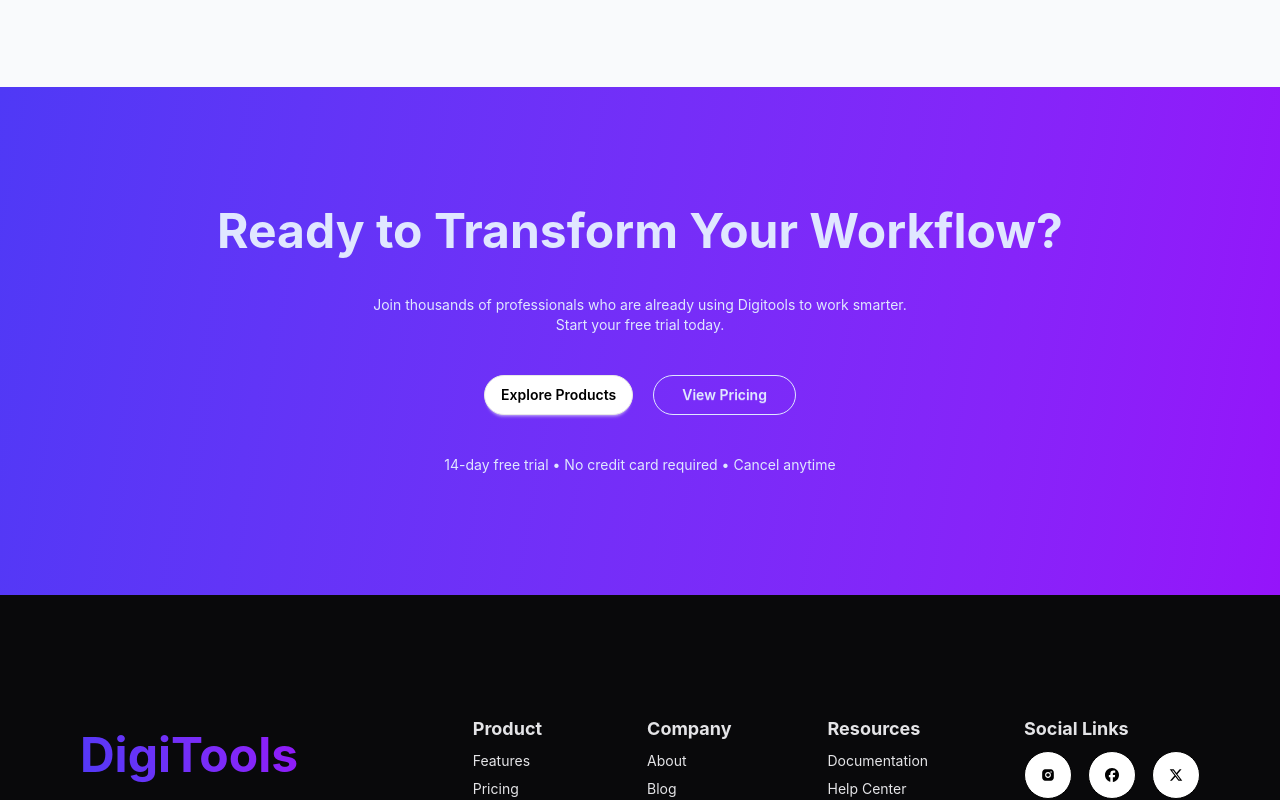
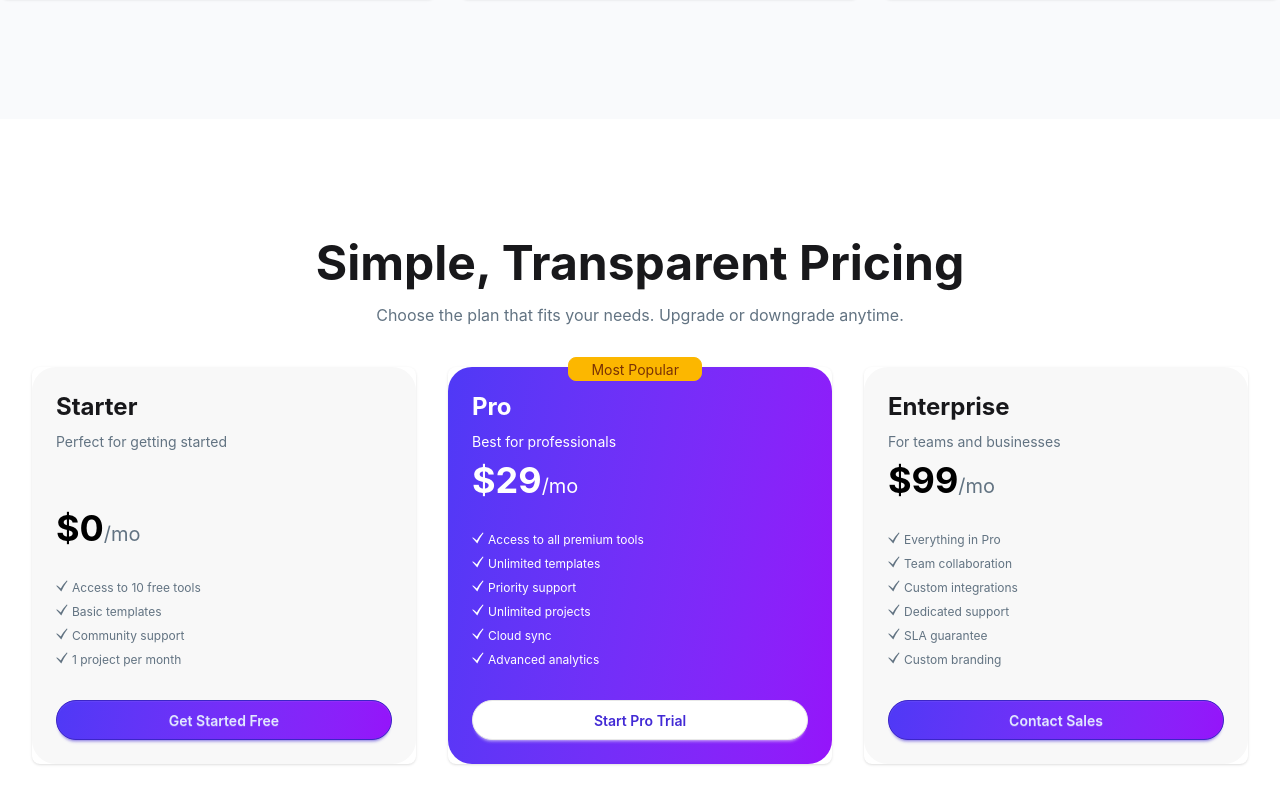
Before and after one commit to sanjana-moon/DigiTools_App, a React (Vite) app: page / in a window 1280 px wide. Shown: the part 1692-2492 px from the top of the page. Built offline with nearby package versions, Linux system fonts and the light colour scheme.

Commit message:
PricingCard done with about section done

```diff
--- a/src/App.jsx
+++ b/src/App.jsx
@@ -3,8 +3,9 @@
 import CardContainer from './Component/CardContainer/CardContainer'
 import About from './Component/Footer/About'
 import Footer from './Component/Footer/Footer'
-import Instruction from './Component/Instruction/Instruction'
+import Instruction from './Component/InstructionCard/InstructionCards'
 import Navbar from './Component/Navbar/Navbar'
+import PricingCard from './Component/PricingCard/PricingCard'
 import Stat from './Component/Stat/Stat'
 
 const fetchCards = async () => {
@@ -22,6 +23,7 @@
       <Stat />
       <CardContainer cardsPromise={cardsPromise}/>
       <Instruction/>
+      <PricingCard/>
       <Footer/>
     </>
   )
--- /dev/null
+++ b/src/Component/PricingCard/PricingCard.jsx
@@ -0,0 +1,102 @@
+import React from 'react';
+import { GiCheckMark } from 'react-icons/gi';
+
+const PricingCard = () => {
+    return (
+        <div className='py-30'>
+            <div className='text-center pb-10'>
+                <h1 className='text-5xl font-bold pb-4'>Simple, Transparent Pricing</h1>
+                <p className='text-[#627382]'>Choose the plan that fits your needs. Upgrade or downgrade anytime.</p>
+            </div>
+            <div className='container mx-auto flex gap-8 justify-center'>
+                <div className="card w-96 shadow-sm">
+                    <div className="card-body bg-base-200 rounded-3xl">
+                        <h2 className="text-2xl font-bold">Starter</h2>
+                        <p className='text-[#627382]'>Perfect for getting started</p>
+                        <span className="text-xl text-[#627382]"><span className='font-bold text-4xl text-black'>$0</span>/mo</span>
+                        <ul className="mt-6 flex flex-col gap-2 text-xs text-[#627382]">
+                            <li>
+                                <span className='flex gap-1'><GiCheckMark /> Access to 10 free tools</span>
+                            </li>
+                            <li>
+                                <span className='flex gap-1'><GiCheckMark /> Basic templates</span>
+                            </li>
+                            <li>
+                                <span className='flex gap-1'><GiCheckMark /> Community support</span>
+                            </li>
+                            <li>
+                                <span className='flex gap-1'><GiCheckMark /> 1 project per month</span>
+                            </li>
+                        </ul>
+                        <div className="mt-6">
+                            <button className="btn btn-primary bg-linear-100 from-[#4F39F6] to-[#9514FA] btn-block rounded-full">Get Started Free</button>
+                        </div>
+                    </div>
+                </div>
+                <div className="card w-96 shadow-sm">
+                    <div className="card-body bg-linear-100 from-[#4F39F6] to-[#9514FA] text-white rounded-3xl">
+                        <span className="badge badge-warning w-[35%] absolute left-30 -top-2.5">Most Popular</span>
+                        <h2 className="text-2xl font-bold">Pro</h2>
+                        <p className=''>Best for professionals</p>
+                        <span className="text-xl"><span className='font-bold text-4xl'>$29</span>/mo</span>
+                        <ul className="mt-6 flex flex-col gap-2 text-xs">
+                            <li>
+                                <span className='flex gap-1'><GiCheckMark /> Access to all premium tools</span>
+                            </li>
+                            <li>
+                                <span className='flex gap-1'><GiCheckMark /> Unlimited templates</span>
+                            </li>
+                            <li>
+                                <span className='flex gap-1'><GiCheckMark /> Priority support</span>
+                            </li>
+                            <li>
+                                <span className='flex gap-1'><GiCheckMark /> Unlimited projects</span>
+                            </li>
+                            <li>
+                                <span className='flex gap-1'><GiCheckMark /> Cloud sync</span>
+                            </li>
+                            <li>
+                                <span className='flex gap-1'><GiCheckMark /> Advanced analytics</span>
+                            </li>
+                        </ul>
+                        <div className="mt-6">
+                            <button className="btn bg-white text-primary btn-block rounded-full">Start Pro Trial</button>
+                        </div>
+                    </div>
+                </div>
+                <div className="card w-96 shadow-sm">
+                    <div className="card-body bg-base-200 rounded-3xl">
+                        <h2 className="text-2xl font-bold">Enterprise</h2>
+                        <p className='text-[#627382]'>For teams and businesses</p>
+                        <span className="text-xl text-[#627382]"><span className='font-bold text-4xl text-black'>$99</span>/mo</span>
+                        <ul className="mt-6 flex flex-col gap-2 text-xs text-[#627382]">
+                            <li>
+                                <span className='flex gap-1'><GiCheckMark /> Everything in Pro</span>
+                            </li>
+                            <li>
+                                <span className='flex gap-1'><GiCheckMark /> Team collaboration</span>
+                            </li>
+                            <li>
+                                <span className='flex gap-1'><GiCheckMark /> Custom integrations</span>
+                            </li>
+                            <li>
+                                <span className='flex gap-1'><GiCheckMark /> Dedicated support</span>
+                            </li>
+                            <li>
+                                <span className='flex gap-1'><GiCheckMark /> SLA guarantee</span>
+                            </li>
+                            <li>
+                                <span className='flex gap-1'><GiCheckMark /> Custom branding</span>
+                            </li>
+                        </ul>
+                        <div className="mt-6">
+                            <button className="btn btn-primary bg-linear-100 from-[#4F39F6] to-[#9514FA] btn-block rounded-full">Contact Sales</button>
+                        </div>
+                    </div>
+                </div>
+            </div>
+        </div>
+    );
+};
+
+export default PricingCard;
--- a/src/Component/Stat/Stat.jsx
+++ b/src/Component/Stat/Stat.jsx
@@ -3,7 +3,7 @@
 const Stat = () => {
     return (
         <div className='bg-linear-to-r from-[#4F39F6] to-[#9514FA]'>
-            <div className='container mx-auto px-4'>
+            <div className='container mx-auto px-4 py-4'>
                 <div className="stats stats-vertical lg:stats-horizontal shadow flex flex-col md:flex-row">
                     <div className="stat text-center">
                         <div className="text-5xl font-bold text-white">50K+</div>
```
Also changed, not shown: src/Component/InstructionCard/InstructionCards.jsx (renamed from src/Component/Instruction/Instruction.jsx).
